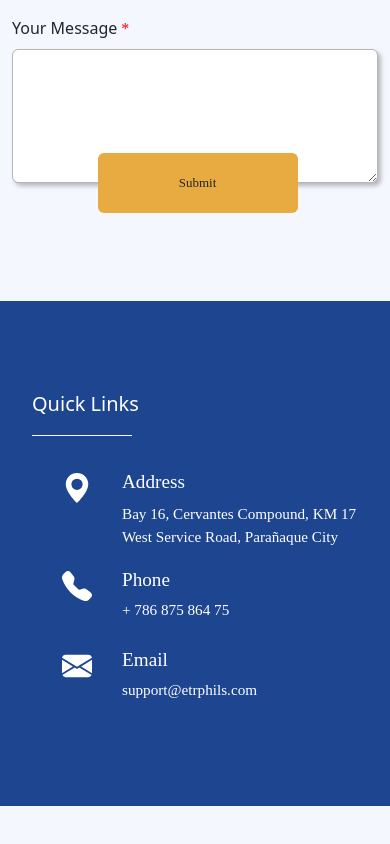
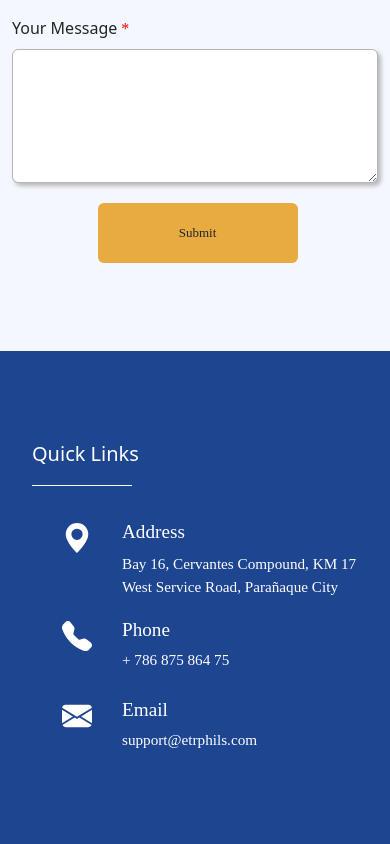
Before and after one commit to etr-abrul/ETR-Web, a plain HTML site: page index.html in a window 390 px wide. Shown: the part 9420-10264 px from the top of the page. Before the commit the page ends 10226 px from the top, so only its background shows below. Drawn offline with nearby package versions, Linux system fonts and the light colour scheme; files whose address does not match are found by name.

Commit message:
adjust submit margin

```diff
--- a/system-responsive.css
+++ b/system-responsive.css
@@ -426,6 +426,18 @@
         font-size: 15.2px !important;
     }
 
+    #ContactUsBTNLM {
+    width: 200px;
+    height: 60px;
+    font-size: 15px;
+    margin-top: 80px !important;
+    margin-left: -75px;
+    margin-bottom: 30px;
+    margin-left: 5px;
+    background-color: #E8AB42;
+    font-family: 'Lato-bold';
+    }
+
 }
 @media (max-width: 768px) {
   .carousel-caption {
```
